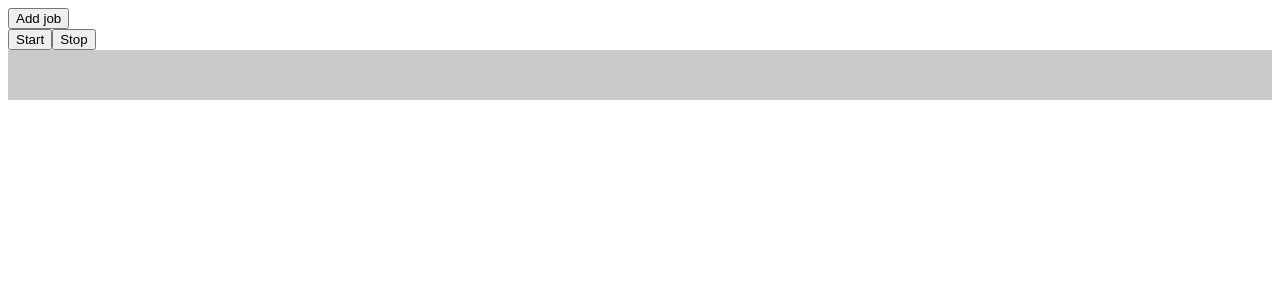
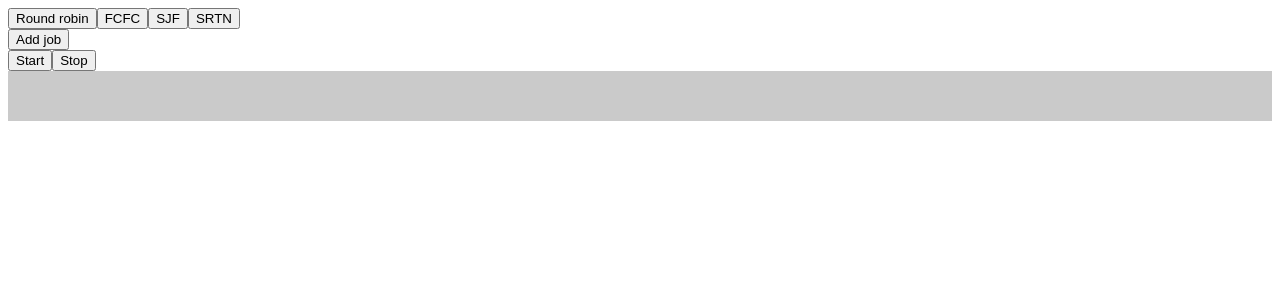
Before and after one commit to guftall/os-98-cpu-scheduling, an Angular app: page /RoundRobin in a window 1280 px wide. Shown: the top 300 px of the page. Built offline with nearby package versions, Linux system fonts and the light colour scheme.

Commit message:
set timer to 50 ms

```diff
--- a/src/app/app.component.html
+++ b/src/app/app.component.html
@@ -1 +1,5 @@
+<button [routerLink]="['RoundRobin']">Round robin</button>
+<button [routerLink]="['FirstComeFirstServe']">FCFC</button>
+<button [routerLink]="['SmallestJobFirst']">SJF</button>
+<button [routerLink]="['ShortestRemainingTimeNext']">SRTN</button>
 <router-outlet></router-outlet>
--- a/src/app/gantt-chart/gantt-chart.component.ts
+++ b/src/app/gantt-chart/gantt-chart.component.ts
@@ -4,7 +4,7 @@ import { GanttChartService } from './gantt-chart.service';
 import { Subscription } from 'rxjs';
 import { Scheduler } from '../Scheduler';
 
-export const TIMER_MS = 200;
+export const TIMER_MS = 50;
 @Component({
   selector: 'app-gantt-chart',
   templateUrl: './gantt-chart.component.html',
```
